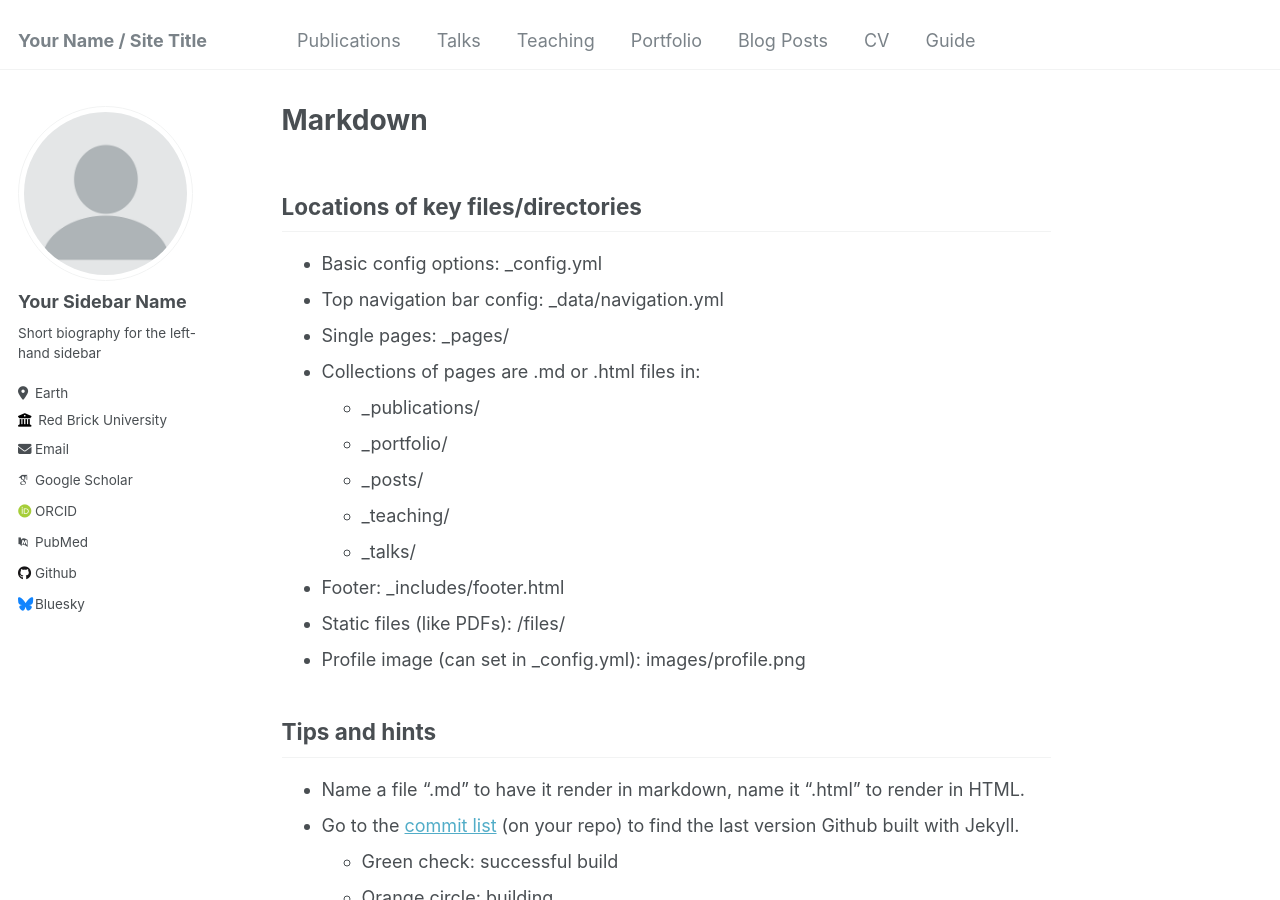
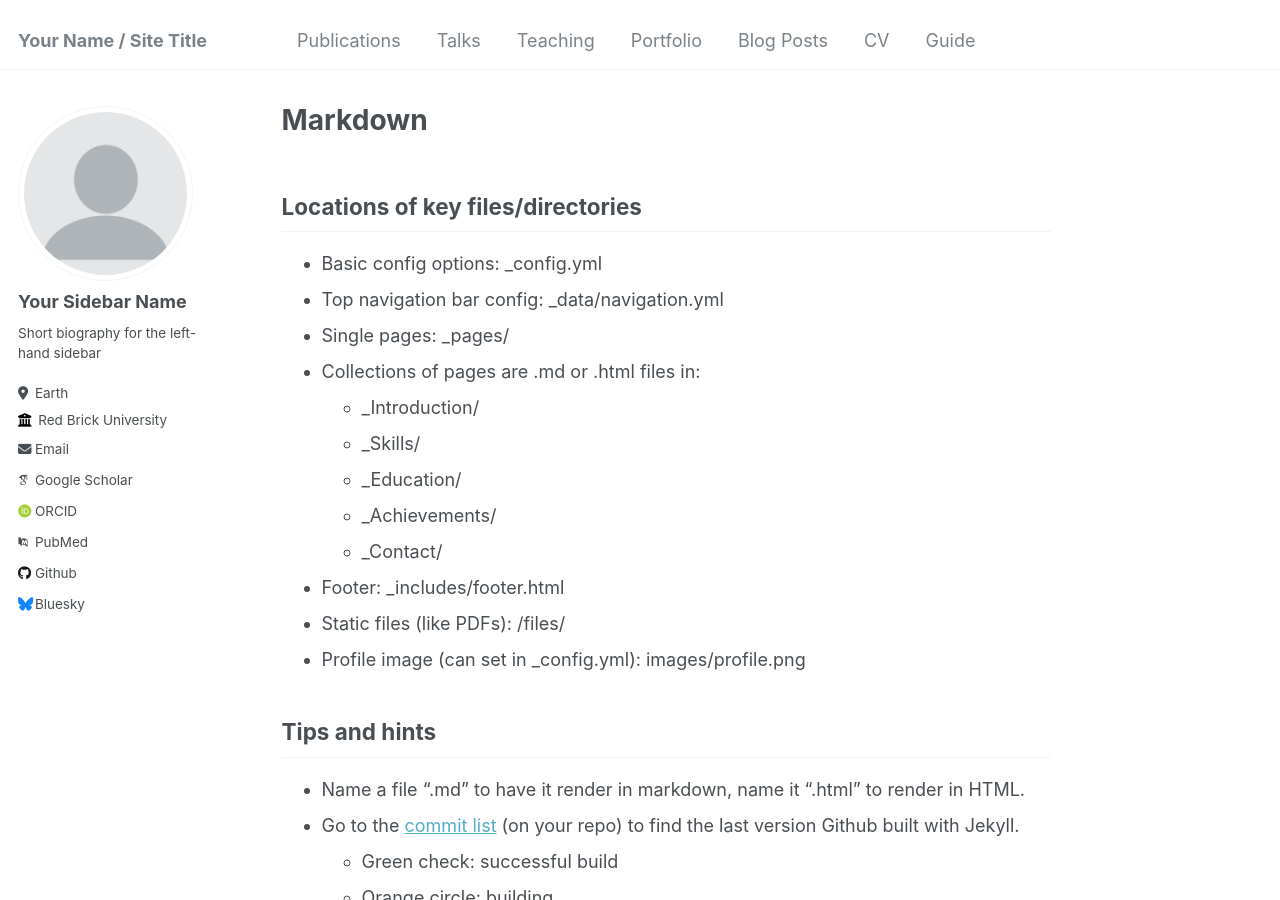
Before and after one commit to ryantak/ryantak.github.io, a Jekyll site: the page built from _pages/markdown.md, in a window 1280 px wide and 900 px high. Built offline with Jekyll 4.4.1, drawn with Linux system fonts in a browser that asks for light colours; some web fonts are replaced.

Commit message:
Update markdown pages

```diff
--- a/_pages/markdown.md
+++ b/_pages/markdown.md
@@ -13,11 +13,11 @@ redirect_from:
 * Top navigation bar config: _data/navigation.yml
 * Single pages: _pages/
 * Collections of pages are .md or .html files in:
-  * _publications/
-  * _portfolio/
-  * _posts/
-  * _teaching/
-  * _talks/
+  * _Introduction/
+  * _Skills/
+  * _Education/
+  * _Achievements/
+  * _Contact/
 * Footer: _includes/footer.html
 * Static files (like PDFs): /files/
 * Profile image (can set in _config.yml): images/profile.png
```
